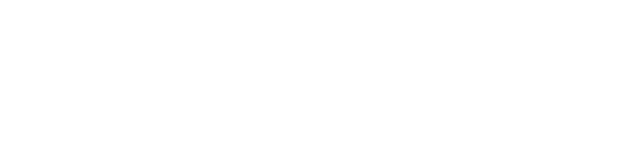
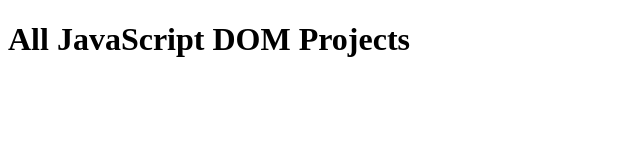
Before and after one commit to Hunain2003/js-dom-projects, a plain HTML site: page index.html in a window 1280 px wide. Shown: the whole page, without its empty margins (0-640 px from the left). Drawn offline with Linux system fonts and the light colour scheme.

Commit message:
heading in index

```diff
--- a/index.html
+++ b/index.html
@@ -6,6 +6,6 @@
     <title>JavaScript DOM Projects</title>
 </head>
 <body>
-
+    <h1>All JavaScript DOM Projects</h1>
 </body>
 </html>
```
